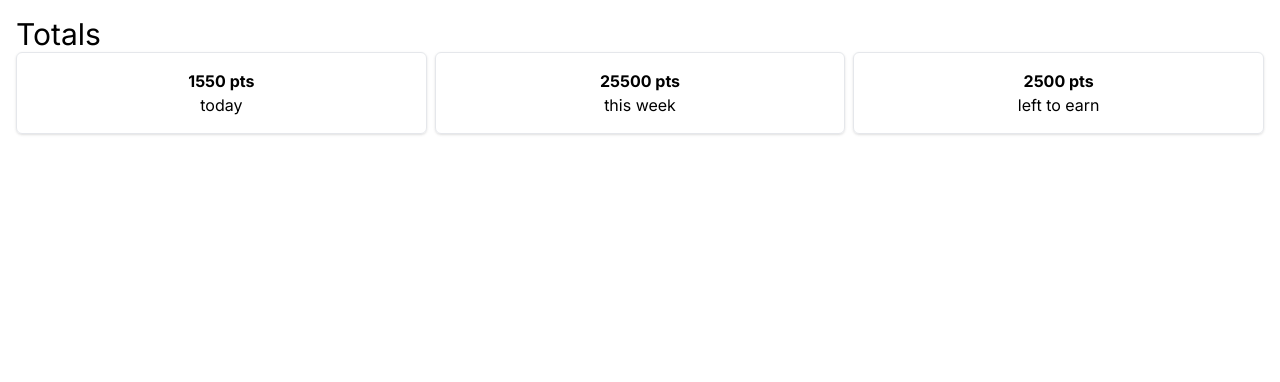
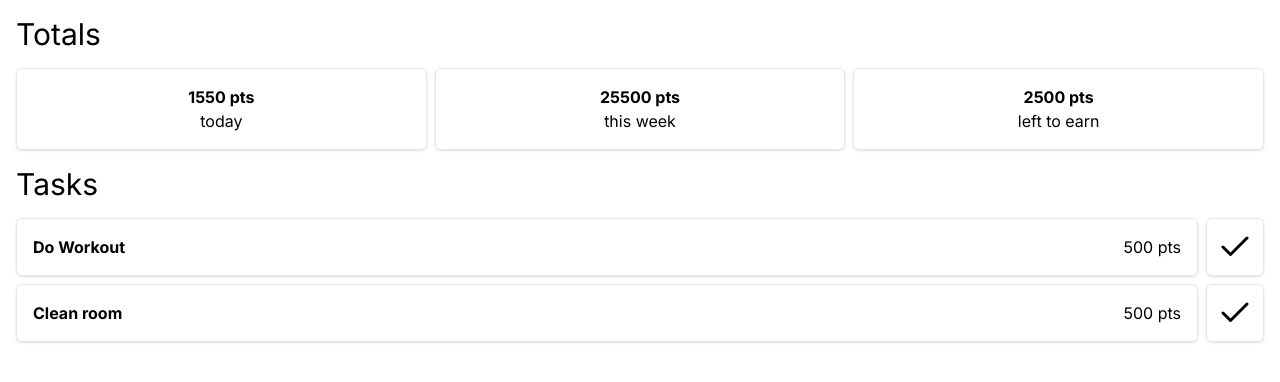
Before and after one commit to john-prutton/level-up-app, a Next.js app: page / in a window 1280 px wide. Shown: the top 382 px of the page. Built offline with nearby package versions, Linux system fonts and the light colour scheme.

Commit message:
feat: add task card

```diff
--- a/src/app/page.tsx
+++ b/src/app/page.tsx
@@ -1,4 +1,5 @@
-import { TotalCard, type TTotalsCard } from "@/components/totals-card"
+import { TotalCard, type TTotalsCard } from "@/components/totals-card";
+import { TaskCard, type TTaskCard } from "@/components/task-card";
 
 export default function Home() {
   const totals: TTotalsCard[] = [
@@ -14,17 +15,42 @@ export default function Home() {
       points: 2500,
       label: "left to earn",
     },
-	]
+  ];
+  const tasks: TTaskCard[] = [
+    {
+      label: "Do Workout",
+      points: 500,
+      status: false,
+    },
+    {
+      label: "Clean room",
+      points: 500,
+      status: false,
+    },
+    {
+      label: "Wash car",
+      points: 500,
+      status: true,
+    },
+  ].filter((t) => !t.status);
 
   return (
     <div>
-			<h1 className="text-3xl">Totals</h1>
+      <h2 className="text-3xl mb-4">Totals</h2>
 
       <div className="flex flex-row justify-between gap-2">
-				{totals.map((element) => (
-					<TotalCard data={element} />
+        {totals.map((element, i) => (
+          <TotalCard key={i} data={element} />
+        ))}
+      </div>
+
+      <h2 className="text-3xl my-4">Tasks</h2>
+
+      <div className="flex flex-col justify-between gap-2">
+        {tasks.map((element, i) => (
+          <TaskCard key={i} data={element} />
         ))}
       </div>
     </div>
-	)
+  );
 }
--- /dev/null
+++ b/src/components/task-card.tsx
@@ -0,0 +1,25 @@
+import { CheckIcon } from "lucide-react";
+
+export type TTaskCard = {
+  points: number;
+  label: string;
+  status: boolean;
+};
+
+export function TaskCard({
+  data: { label, points, status },
+}: {
+  data: TTaskCard;
+}) {
+  return (
+    <div className="w-full flex flex-row gap-2">
+      <div className="border w-full p-4 rounded-md shadow flex flex-row justify-between">
+        <p className="font-bold ">{label}</p>
+        <p className="">{points} pts</p>
+      </div>
+      <div className="border p-4 rounded-md shadow">
+        <CheckIcon className=" scale-150" />
+      </div>
+    </div>
+  );
+}
```
Also changed, not shown: package.json (+7 -6 lines), src/components/totals-card.tsx (+9 -9 lines), 1 other file (tests, documents, lock files or other folders). Lines whose indentation alone changed are shown as unchanged.
